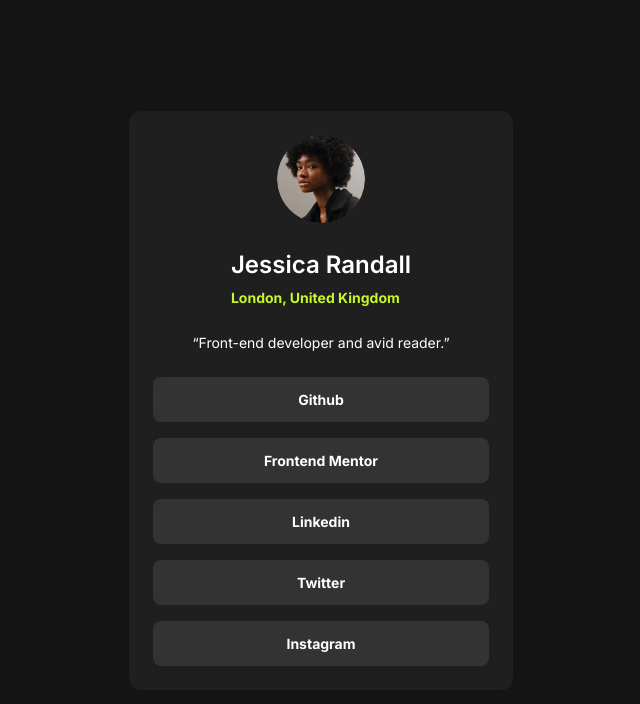
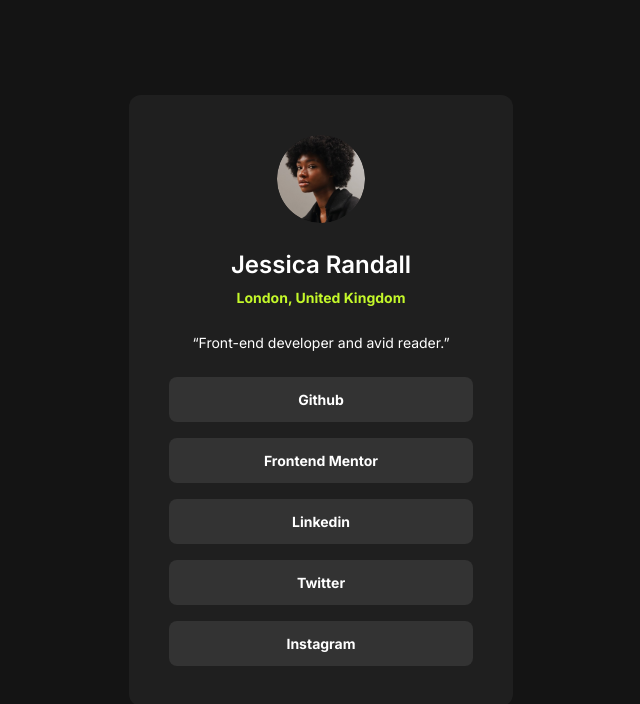
Before and after one commit to dcdm3g/social-links-profile, a website: page public/index.html in a window 1280 px wide. Shown: the whole page, without its empty margins (319-959 px from the left). Drawn offline with Linux system fonts and the light colour scheme.

Commit message:
fix: fix styling errors

```diff
--- a/public/index.html
+++ b/public/index.html
@@ -10,7 +10,7 @@
   <link rel="stylesheet" href="output.css">
 </head>
 <body class="min-h-screen bg-black flex justify-center items-center">
-  <main class="w-card rounded-xl flex flex-col gap-6 p-6 items-center bg-dark-gray">
+  <main class="w-card rounded-xl flex flex-col gap-6 p-6 items-center bg-dark-gray sm:p-10">
     <img
       class="rounded-full"
       src="assets/profile-picture.png"
@@ -19,9 +19,9 @@
       width="88"
     >
 
-    <div class="flex flex-col gap-1">
-      <h1 class="text-white text-2xl/normal font-semibold">Jessica Randall</h1>
-      <h2 class="text-neon-green text-sm/normal font-bold">London, United Kingdom</h2>
+    <div class="flex flex-col gap-1 items-center">
+      <h1 class="text-white text-2xl/normal font-semibold text-center">Jessica Randall</h1>
+      <h2 class="text-neon-green text-sm/normal font-bold text-center">London, United Kingdom</h2>
     </div>
 
     <p class="text-white text-sm/normal text-center">
```
Also changed, not shown: public/output.css.
